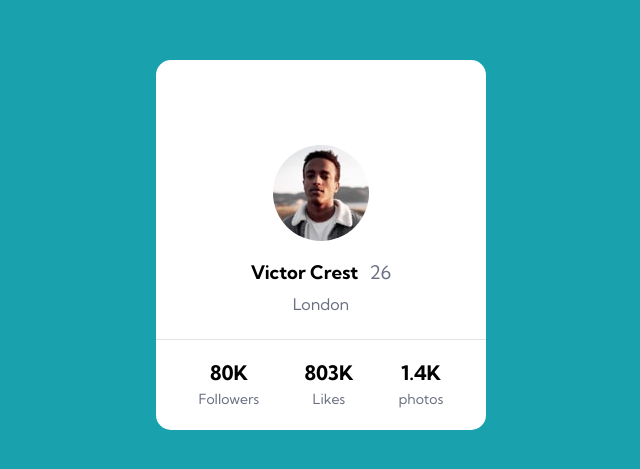
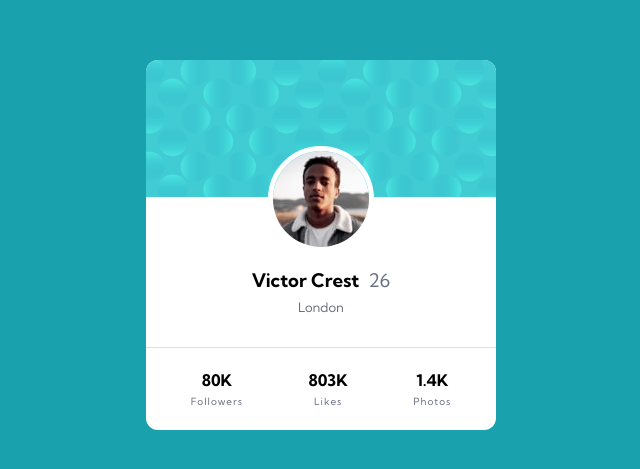
Before and after one commit to MathMenzs/profile-card, a plain HTML site: page index.html in a window 1280 px wide. Shown: the part 155-624 px from the top of the page, without its empty margins (319-959 px from the left). Drawn offline with Linux system fonts and the light colour scheme.

Commit message:
mudanças no código e papel de parede azul

```diff
--- a/index.html
+++ b/index.html
@@ -1,47 +1,47 @@
 <!DOCTYPE html>
 <html lang="en">
-  <head>
-    <meta charset="UTF-8" />
-    <meta name="viewport" content="width=device-width, initial-scale=1.0" />
-    <meta name="description" content="perfil de uma pessoa do twitter" />
-    <title>Profile Card</title>
-    <link
-      rel="shortcut icon"
-      href="./src/images/favicon-32x32.png"
-      type="image/x-icon"
-    />
-    <link rel="stylesheet" href="src/css/reset.css" />
-    <link rel="stylesheet" href="src/css/variables.css" />
-    <link rel="stylesheet" href="src/css/style.css" />
+<head>
+  <meta charset="UTF-8">
+  <meta name="viewport" content="width=device-width, initial-scale=1.0">
+  <title>Profile Card</title>
 
-    <link rel="preconnect" href="https://fonts.googleapis.com" />
-    <link rel="preconnect" href="https://fonts.gstatic.com" crossorigin />
-    <link
-      href="https://fonts.googleapis.com/css2?family=Kumbh+Sans:wght@100..900&display=swap"
-      rel="stylesheet"
-    />
-  </head>
-  <body>
+  <link rel="shortcut icon" href="./src/images/favicon-32x32.png" type="image/x-icon">
+  <link rel="stylesheet" href="./src/css/reset.css">
+  <link rel="stylesheet" href="./src/css/variables.css">
+  <link rel="stylesheet" href="./src/css/style.css">
+
+  <link rel="preconnect" href="https://fonts.googleapis.com">
+  <link rel="preconnect" href="https://fonts.gstatic.com" crossorigin>
+  <link href="https://fonts.googleapis.com/css2?family=Kumbh+Sans:wght@100..900&display=swap" rel="stylesheet">
+
+</head>
+<body>
     <main>
-      <div class="container">
-        <img class="image-user" src="src/images/image-victor.jpg" alt="imagem de perfil do victor">
-        <h3 class="name">Victor Crest <span class="age">26</span></h3>
-        <p class="city">London</p>
-        <div class="info-user">
-          <div class="info-counter">
-            <p class="counter">80K</p>
-            <p class="counter-type">Followers</p>
+      <div class="profile-card">
+        <section class=" capa-foto-perfil">
+          <img class="foto-victor" src="./src/images/image-victor.jpg" alt="foto-victor">
+        </section>
+
+        <section class="info-pessoais">
+          <h3 class="nome-usuario">Victor Crest <span class="idade-usuario">26</span></h3>
+          <p class="cidade-usuario">London</p>
+        </section>
+
+        <section class="info-conta">
+          <div class="dados-conta">
+            <span class="numero">80K</span>
+            <p class="numero-sobre">Followers</p>
           </div>
-          <div class="info-counter">
-            <p class="counter">803K</p>
-            <p class="counter-type">Likes</p>
+          <div class="dados-conta">
+            <span class="numero">803K</span>
+            <p class="numero-sobre">Likes</p>
           </div>
-          <div class="info-counter">
-            <p class="counter">1.4K</p>
-            <p class="counter-type">photos</p>
-          </div>
+          <div class="dados-conta">
+            <span class="numero">1.4K</span>
+            <p class="numero-sobre">Photos</p>
+          </section>
         </div>
       </div>
     </main>
-  </body>
+</body>
 </html>
--- a/src/css/style.css
+++ b/src/css/style.css
@@ -1,70 +1,86 @@
 body {
-  background-color: var(--background-color);
-  font-family: "Kumbh Sans", sans-serif;
+  background-color: var(  --background-color);
+  height: 100vh;
+  font-family:'Kumbh Sans', sans-serif;
+  font-weight: 400;
 }
 
 main {
   display: flex;
   justify-content: center;
   align-items: center;
-  height: 100vh;
+  height: 100%;
 }
 
-.container {
-  background-color: white;
-  width: 330px;
+.profile-card {
+  background-color: #ffffff;
+  border-radius: 12px;
+  width: 350px;
   height: 370px;
   display: flex;
   flex-direction: column;
   align-items: center;
   justify-content: space-between;
-  border-radius: 15px;
 }
 
-.container .image-user {
-  margin: 80px 0 15px;
-  border: 5px solid #ffffff;
-  border-radius: 50%;
+.profile-card .capa-foto-perfil {
+  width: 100%;
+  height: 37%;
+  display: flex;
+  align-items: center;
+  justify-content: center;
+  background: url(../images/bg-pattern-card.svg);
+  border-radius: 12px 12px 0 0;
 }
 
-.container .name {
+.profile-card .capa-foto-perfil  .foto-victor {
+  border-radius: 50%;
+  border: 5px solid #ffffff;
+  transform: translateY(67%);
+}
+
+.profile-card .info-pessoais {
+  margin-top: 40px;
+
+}
+
+.profile-card .info-pessoais .idade-usuario {
+  font-weight: 400;
+  margin-left: 5px;
+}
+
+.profile-card .info-pessoais .cidade-usuario {
+  text-align: center;
+  padding-top: 7px;
+  font-size: 13px;
+
+}
+
+.profile-card .info-conta {
+  width: 100%;
+  border-top: 1px solid #e0dfdf;
+  display: flex;
+  justify-content: space-around;
+  align-items: center;
+  padding: 22px 12px;
+}
+
+.profile-card .info-conta .dados-conta {
+  text-align: center;
+}
+
+.profile-card .info-conta .dados-conta .numero {
   font-weight: 700;
 }
 
-.container .name .age {
-  color: var(--text-color);
+
+.profile-card .info-conta .dados-conta .numero-sobre {
+  font-size: 10px;
+  letter-spacing: 1px;
   font-weight: 400;
-  margin-left: 7px;
+  margin-top: 5px;
 }
 
-.container .city {
+.profile-card .info-conta .dados-conta .numero-sobre, .cidade-usuario, .idade-usuario {
   color: var(--text-color);
-  margin: 10px 0 25px;
 }
-
-.container .info-user {
-  width: 100%;
-  display: flex;
-  justify-content: space-around;
-  margin-bottom: 10px;
-  padding: 20px;
-  border-top: 1px solid rgb(226, 226, 226);
-}
-
-.container .info-user .info-counter {
-  display: flex;
-  flex-direction: column;
-  justify-content: center;
-  align-items: center;
-}
-
-.container .info-user .info-counter .counter {
-  font-weight: 700;
-  font-size: 20px;
-}
-
-.container .info-user .info-counter .counter-type {
-  color: var(--text-color);
-  font-size: 14px;
-  margin-top: 5px;
-}
```
